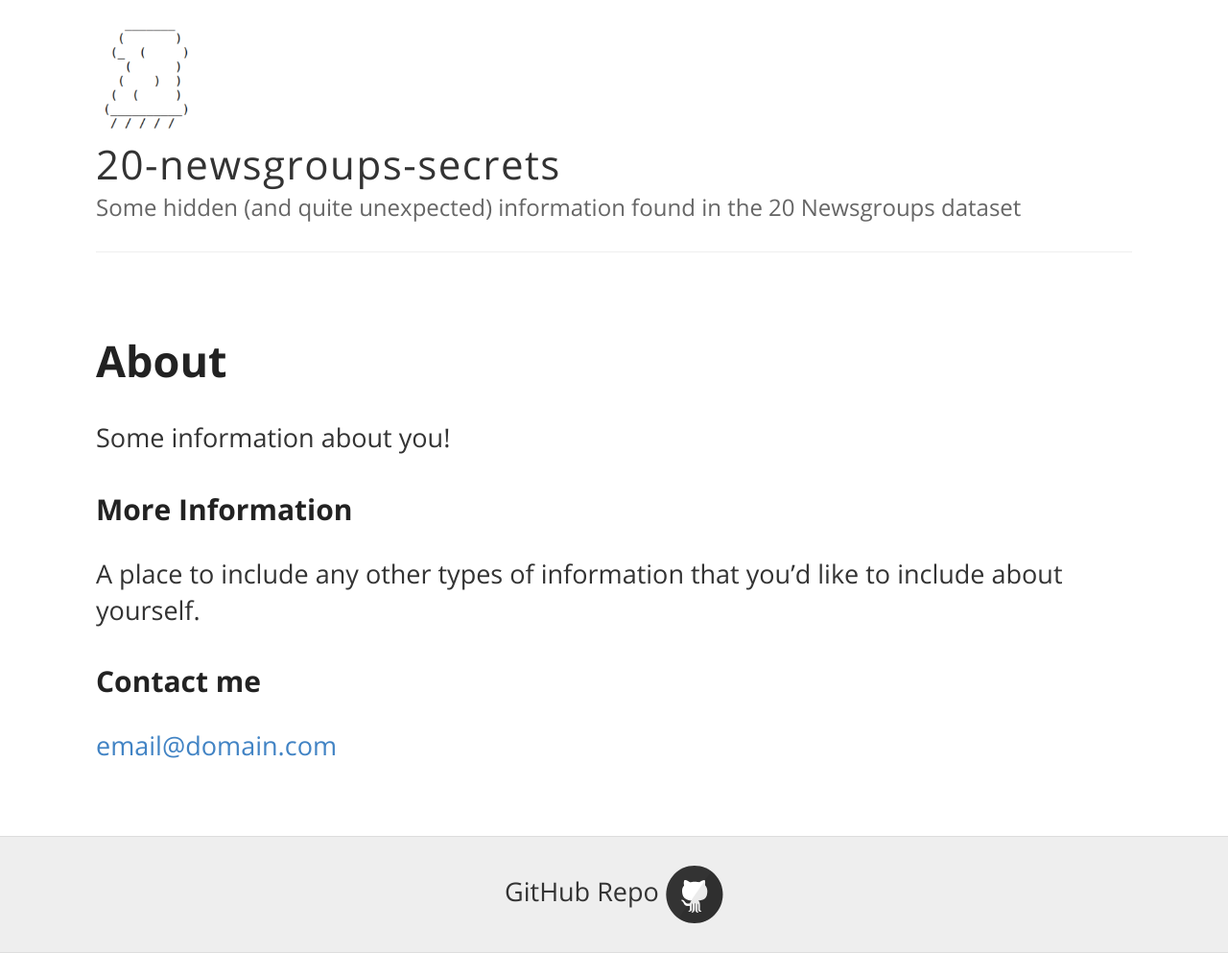
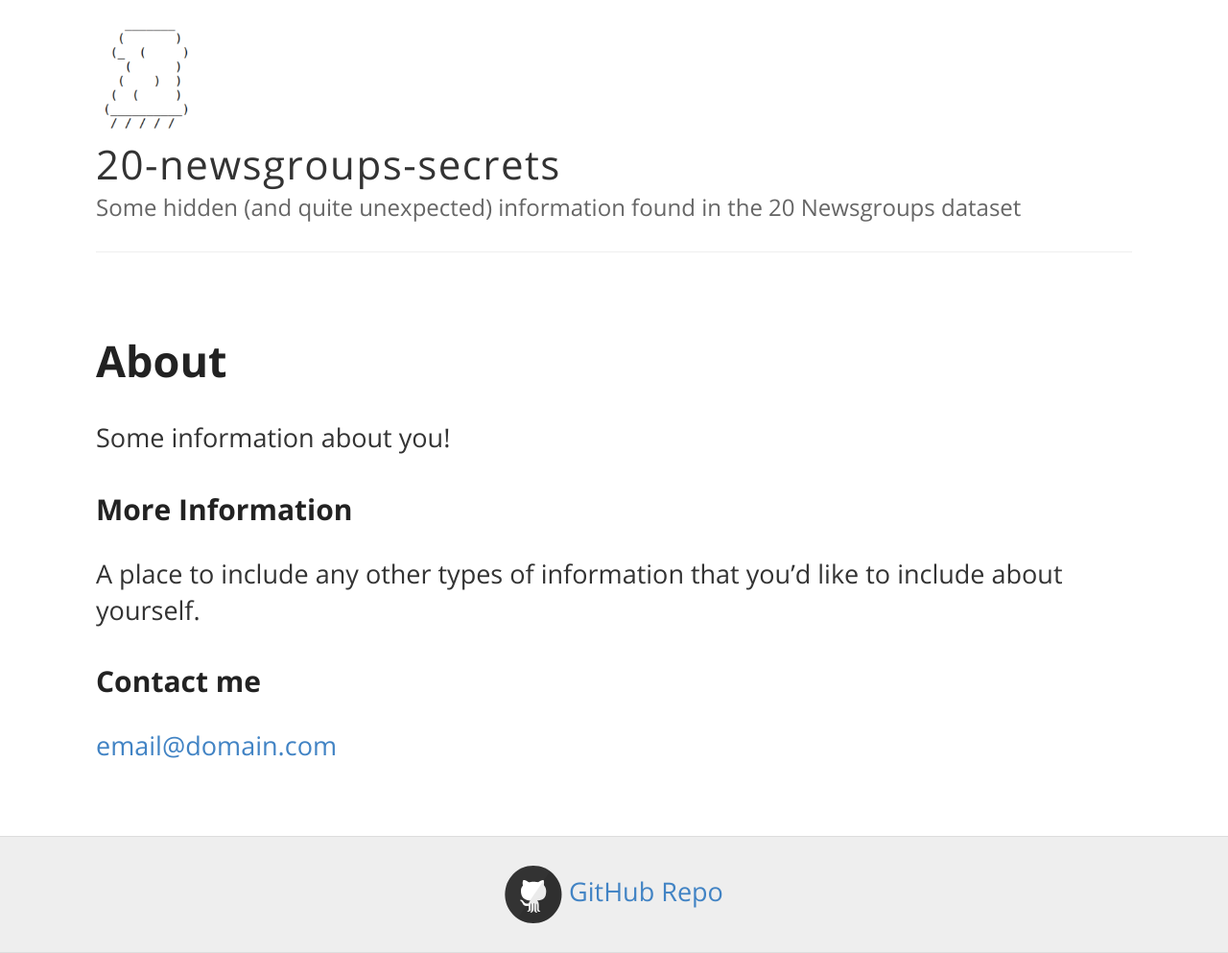
Before and after one commit to Alvant/20-newsgroups-secrets, a Jekyll site: the page built from about.md, in a window 1280 px wide. Shown: the whole page at 96% size. Built offline with Jekyll 4.4.1, drawn with Linux system fonts in a browser that asks for light colours.

Commit message:
reorder icon and text

```diff
--- a/_includes/svg-icons.html
+++ b/_includes/svg-icons.html
@@ -2,7 +2,7 @@
 {% if site.footer-links.email %}<a href="mailto:{{ site.footer-links.email }}"><i class="svg-icon email"></i></a>{% endif %}
 {% if site.footer-links.facebook %}<a href="https://www.facebook.com/{{ site.footer-links.facebook }}"><i class="svg-icon facebook"></i></a>{% endif %}
 {% if site.footer-links.flickr %}<a href="https://www.flickr.com/{{ site.footer-links.flickr }}"><i class="svg-icon flickr"></i></a>{% endif %}
-{% if site.footer-links.github %}<span><span>GitHub Repo </span><a href="https://github.com/{{ site.footer-links.github }}"><i class="svg-icon github" style="vertical-align: middle;"></i></a></span>{% endif %}
+{% if site.footer-links.github %}<a href="https://github.com/{{ site.footer-links.github }}"><i class="svg-icon github" style="vertical-align: middle;"></i><span> GitHub Repo</span></a>{% endif %}
 {% if site.footer-links.instagram %}<a href="https://instagram.com/{{ site.footer-links.instagram }}"><i class="svg-icon instagram"></i></a>{% endif %}
 {% if site.footer-links.linkedin %}<a href="https://www.linkedin.com/in/{{ site.footer-links.linkedin }}"><i class="svg-icon linkedin"></i></a>{% endif %}
 {% if site.footer-links.pinterest %}<a href="https://www.pinterest.com/{{ site.footer-links.pinterest }}"><i class="svg-icon pinterest"></i></a>{% endif %}
```
